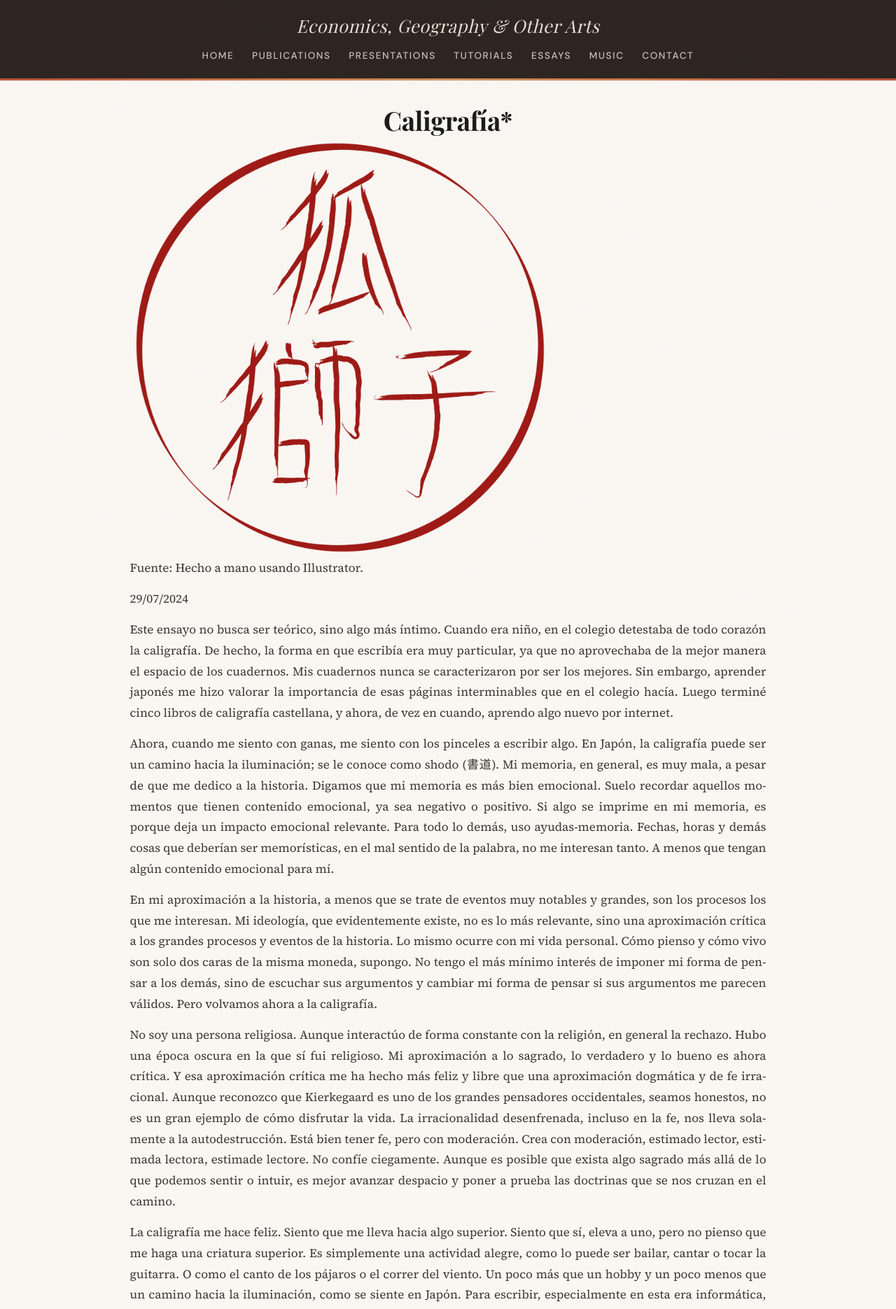
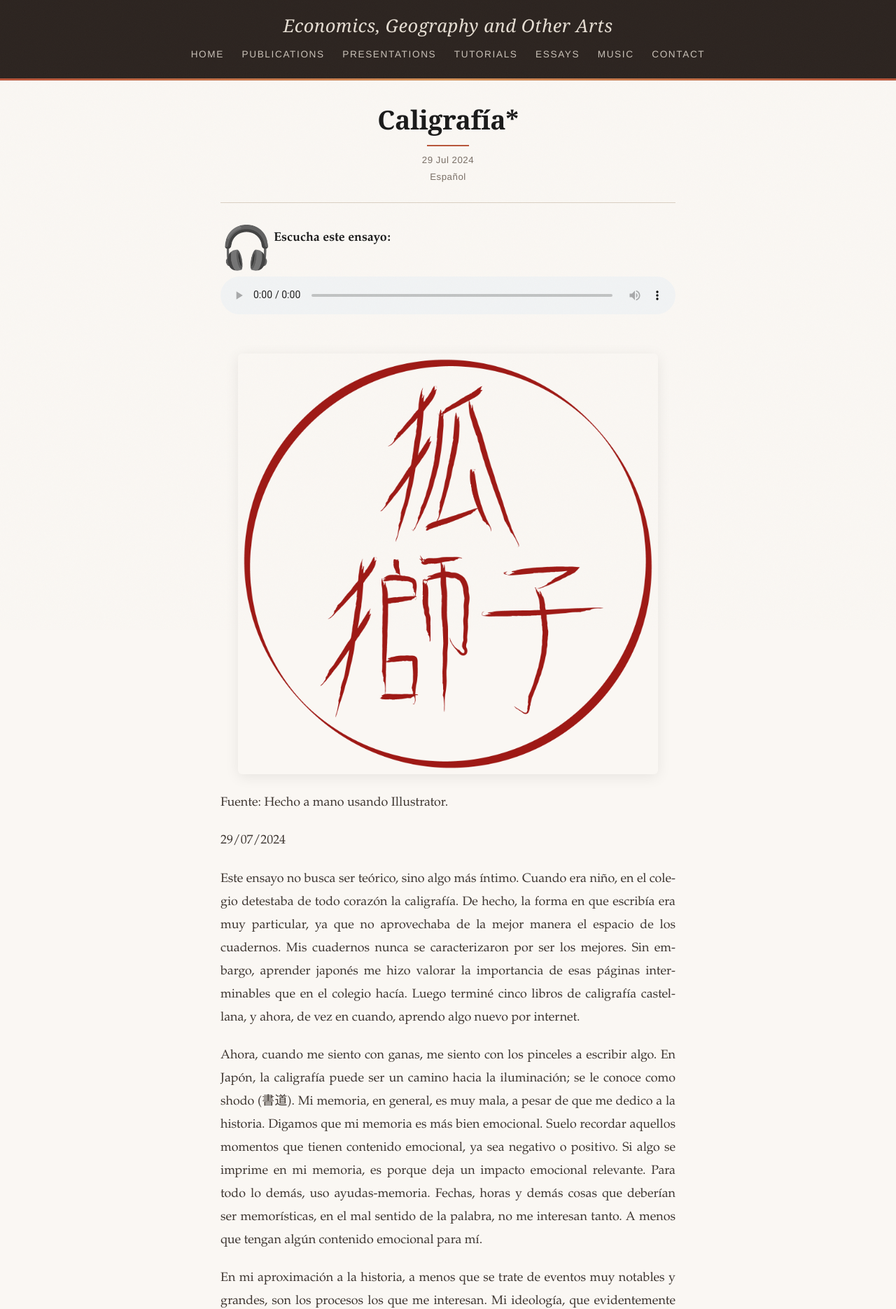
Before and after one commit to Favioleiva/favioleiva.github.io, a Jekyll site: the page built from essays/5caligrafia.md, in a window 1280 px wide. Shown: the top 1870 px of the page at 70% size. Built offline with Jekyll 4.4.1, drawn with Linux system fonts in a browser that asks for light colours; nearby versions of some CDN libraries; some web fonts are replaced; some of the changed text lies outside the part shown.

Commit message:
Update 5caligrafia.md

```diff
--- a/essays/5caligrafia.md
+++ b/essays/5caligrafia.md
@@ -1,9 +1,15 @@
 ---
-layout: default
-title: "Caligrafía"
+layout: essay
+title: "Caligrafía*"
 permalink: /essays/caligrafia
+date_str: "29 Jul 2024"
+lang: "Español"
 ---
-<center> <h1>Caligrafía*</h1> </center>
+
+🎧 **Escucha este ensayo:**
+<audio controls>
+  <source src="/audio/5caligrafia.mp3" type="audio/mpeg">
+</audio>
 
 <img src="/images/Logo2.png" alt="Shodo" style="width: 100%; height: auto; max-width: 600px;">
 Fuente: Hecho a mano usando Illustrator.
```
